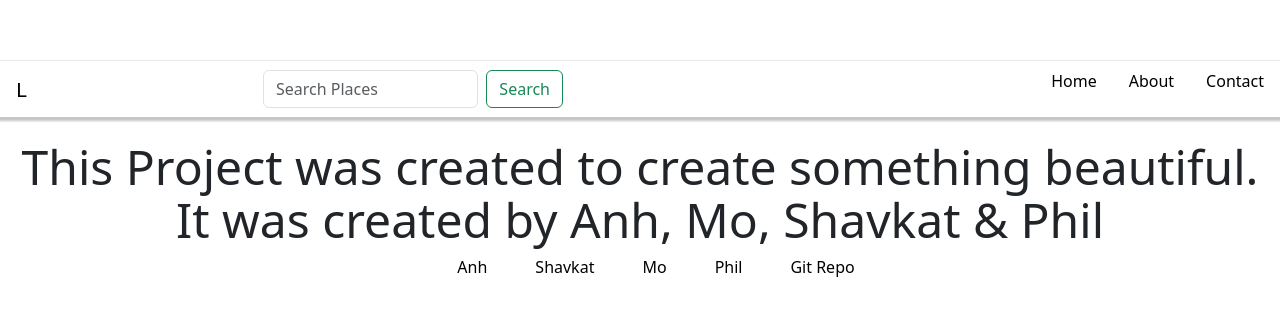
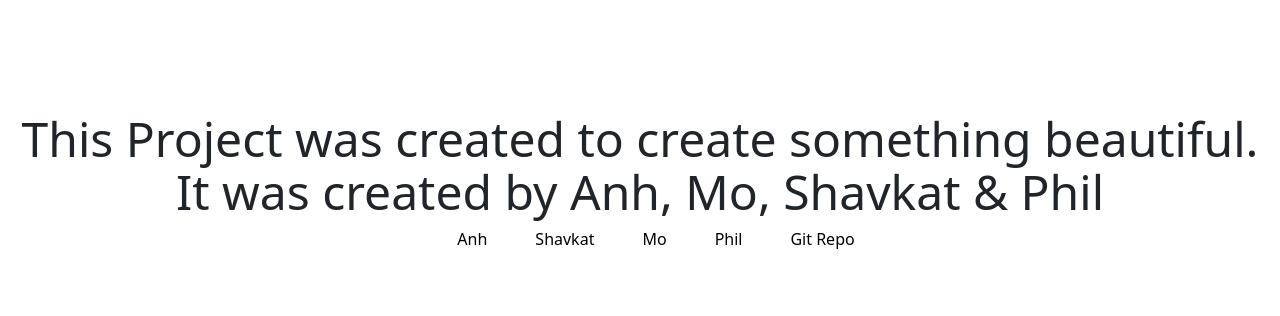
Before and after one commit to Phil-star1984/Magical_Places, a React (Vite) app: page /about in a window 1280 px wide. Shown: the part 222-538 px from the top of the page. Built offline with nearby package versions, Linux system fonts and the light colour scheme.

Commit message:
Fixed NavBar

```diff
--- a/components/Home.jsx
+++ b/components/HomeNew.jsx
@@ -1,18 +1,15 @@
 import React from "react";
 import axios from "axios";
 import { useEffect, useState } from "react";
-import Searchbar from "./Searchbar";
+import NavBarScroll from "/components/NavBarScroll.jsx";
 
 export default function HomeNew() {
   const [places, setPlaces] = useState([]);
 
-  /*   VITE_SPACE_ID=uagdxbu69gen
-VITE_ACCESS_TOKEN=84S6RAOLTOj6erX8CIihN39tOHjBVQyWEuhqbyj9tbk */
-
   useEffect(() => {
     axios
       .get(
-        "https://cdn.contentful.com/spaces/uagdxbu69gen/environments/master/entries?access_token=84S6RAOLTOj6erX8CIihN39tOHjBVQyWEuhqbyj9tbk"
+        "https://cdn.contentful.com/spaces/uagdxbu69gen/environments/master/entries?access_token=84S6RAOLTOj6erX8CIihN39tOHjBVQyWEuhqbyj9tbk&content_type=travellingDestinations"
       )
       .then((response) => setPlaces(response.data.items));
 
@@ -25,14 +22,13 @@ VITE_ACCESS_TOKEN=84S6RAOLTOj6erX8CIihN39tOHjBVQyWEuhqbyj9tbk */
 
   return (
     <>
-      {/* <Searchbar /> */}
+      <NavBarScroll />
       <div className="test_outer">
         {places.map((place, index) => (
           <div
             className="test"
             key={index}
             style={{
-              /* backgroundImage: `url(${place.fields.img})`, */
               backgroundImage: `linear-gradient(to bottom, rgba(0, 0, 0, 0), rgba(0, 0, 0, 0.6)), url(${place.fields.img})`,
               backgroundRepeat: "no-repeat",
               backgroundSize: "cover",
--- /dev/null
+++ b/components/NavBarScroll.jsx
@@ -0,0 +1,59 @@
+import { React, useState } from "react";
+import { Link, NavLink } from "react-router-dom";
+import Button from "react-bootstrap/Button";
+import Container from "react-bootstrap/Container";
+import Form from "react-bootstrap/Form";
+import Nav from "react-bootstrap/Nav";
+import Navbar from "react-bootstrap/Navbar";
+import NavDropdown from "react-bootstrap/NavDropdown";
+
+function NavBarScroll() {
+  return (
+    <Navbar expand="lg" className="bg-body-tertiary">
+      <Container fluid>
+        <Navbar.Brand href="#">
+          <h2>
+            WHERE
+            <br />
+            TOGO?
+          </h2>
+        </Navbar.Brand>
+        <Navbar.Toggle aria-controls="navbarScroll" />
+        <Navbar.Collapse id="navbarScroll">
+          <Nav
+            className="me-auto my-2 my-lg-0"
+            style={{ maxHeight: "100px" }}
+            navbarScroll
+          >
+            <Nav.Link href="/">Home</Nav.Link>
+            <Nav.Link href="/about">About</Nav.Link>
+            <NavDropdown title="Contact" id="navbarScrollingDropdown">
+              <NavDropdown.Item href="/contact">Contact</NavDropdown.Item>
+              <NavDropdown.Item href="/contact">
+                Another action
+              </NavDropdown.Item>
+              <NavDropdown.Divider />
+              <NavDropdown.Item href="/contact">
+                Something else here
+              </NavDropdown.Item>
+            </NavDropdown>
+            <Nav.Link href="/about" disabled>
+              Preview
+            </Nav.Link>
+          </Nav>
+          <Form className="d-flex">
+            <Form.Control
+              type="search"
+              placeholder="Search Country"
+              className="me-2"
+              aria-label="Search"
+            />
+            <Button variant="outline-success">Search</Button>
+          </Form>
+        </Navbar.Collapse>
+      </Container>
+    </Navbar>
+  );
+}
+
+export default NavBarScroll;
--- a/components/Navbar.css
+++ /dev/null
@@ -1,111 +0,0 @@
-.navigation {
-  height: 80%;
-  width: 100%;
-  display: flex;
-  align-items: center;
-  justify-content: center;
-  position: relative;
-  padding: 0.5rem 0rem;
-  background-color: #fff;
-  color: black;
-  box-shadow: 0 2px 2px 2px rgba(9, 9, 9, 0.23);
-}
-
-.brand-name {
-  text-decoration: none;
-  color: black;
-  font-size: 1.3rem;
-  margin-left: 1rem;
-}
-.navigation-menu {
-  margin-left: auto;
-}
-
-.navigation-menu ul {
-  display: flex;
-  padding: 0;
-}
-
-.navigation-menu li {
-  list-style-type: none;
-  margin: 0 1rem;
-}
-
-.navigation-menu li a {
-  text-decoration: none;
-  display: block;
-  width: 100%;
-}
-
-.hamburger {
-  border: 0;
-  height: 40px;
-  width: 40px;
-  padding: 0.5rem;
-  border-radius: 50%;
-  background-color: transparent;
-  cursor: pointer;
-  transition: background-color 0.2s ease-in-out;
-  position: absolute;
-  top: 50%;
-  right: 25px;
-  transform: translateY(-50%);
-  display: none;
-}
-
-.hamburger:hover {
-  background-color: transparent;
-}
-
-.burger {
-  width: 100%;
-}
-
-@media screen and (max-width: 768px) {
-  .hamburger {
-    display: block;
-  }
-}
-
-@media screen and (max-width: 768px) {
-  .navigation-menu ul {
-    display: none;
-  }
-}
-
-@media screen and (max-width: 768px) {
-  .navigation-menu ul {
-    position: absolute;
-    top: 60px;
-    left: 0;
-    flex-direction: column;
-    width: 100%;
-    /* height: calc(100vh - 77px); */
-    background-color: white;
-    border-top: 1px solid black;
-  }
-  .navigation-menu li {
-    text-align: center;
-    margin: 0;
-  }
-  .navigation-menu li a {
-    color: black;
-    width: 100%;
-    padding: 1.5rem 0;
-  }
-  .navigation-menu li:hover {
-    background-color: #eee;
-  }
-}
-
-@media screen and (max-width: 768px) {
-  .navigation-menu ul {
-    display: none;
-  }
-}
-
-@media screen and (max-width: 768px) {
-  .navigation-menu.expanded ul {
-    display: block;
-  }
-}
--- a/components/Navbar.jsx
+++ /dev/null
@@ -1,43 +0,0 @@
-import {React, useState} from "react";
-import { Link, NavLink } from "react-router-dom";
-import "./Navbar.css";
-import logo from '../src/assets/123.png';
-import Searchbar from "./Searchbar";
-
-export default function Navbar() {
-  const [isNavExpanded, setIsNavExpanded] = useState(false)
-
-  return (
-    <nav className="navigation">
-      <a href="/" className="brand-name">
-        L
-      </a>
-      <Searchbar />
-      <button
-        className="hamburger"
-        onClick={() => {
-          setIsNavExpanded(!isNavExpanded)
-        }}
-      >
-        <img src={logo} alt="Logo" className="burger"/>
-      </button>
-      <div
-        className={
-          isNavExpanded ? "navigation-menu expanded" : "navigation-menu"
-        }
-      >
-        <ul>
-          <li>
-            <a href="/">Home</a>
-          </li>
-          <li>
-            <a href="#about">About</a>
-          </li>
-          <li>
-            <a href="/about">Contact</a>
-          </li>
-        </ul>
-      </div>
-    </nav>
-  );
-}
--- a/src/App.css
+++ b/src/App.css
@@ -43,13 +43,10 @@
 }
 
 .test_outer {
-  margin-top: 2rem;
 }
 
 .test {
-  /* width: 500px;
-  height: 800px; */
-  min-height: 72vh;
+  min-height: 90vh;
   display: flex;
   justify-content: center;
   align-items: end;
@@ -62,7 +59,6 @@
 
 .test_inner {
   margin: 0.8rem;
-
 }
 
 .form-control {
--- a/src/App.jsx
+++ b/src/App.jsx
@@ -1,9 +1,7 @@
 import React, { useState, useEffect } from "react";
 import { BrowserRouter as Router, Route, Routes } from "react-router-dom";
 import "./App.css";
-/* import axios from "axios"; */
-import Navbar from "/components/Navbar";
-import Home from "/components/Home";
+import HomeNew from "/components/HomeNew.jsx";
 import Footer from "/components/Footer.jsx";
 import About from "/components/About.jsx";
 import SinglePlace from "/components/SinglePlace.jsx";
@@ -13,18 +11,8 @@ function App() {
 
   return (
     <>
-      {/* <h1>
-        <a id="logo" href="/">
-          MAGICAL <br /> PLACES
-        </a>
-      </h1> */}
-
-      <header>
-        <Navbar />
-      </header>
-
       <Routes>
-        <Route path="/" element={<Home />} />
+        <Route path="/" element={<HomeNew />} />
         <Route path="/about" element={<About />} />
         <Route path="/webdevs" element={<About />} />
         <Route path="/imprint" element={<About />} />
```
